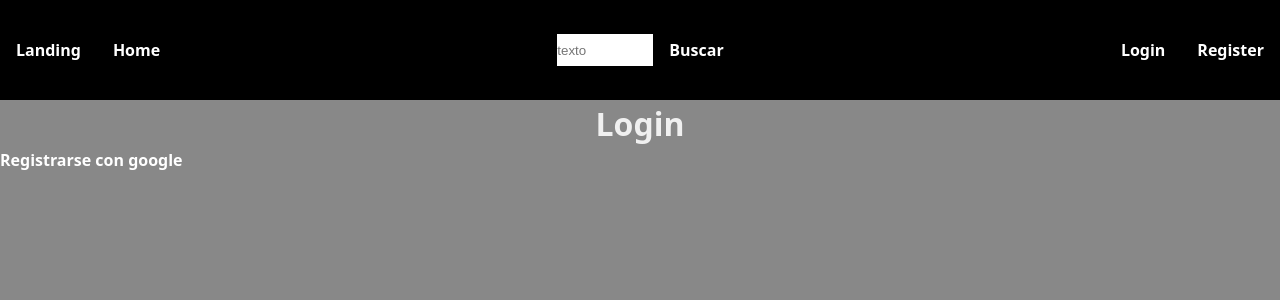
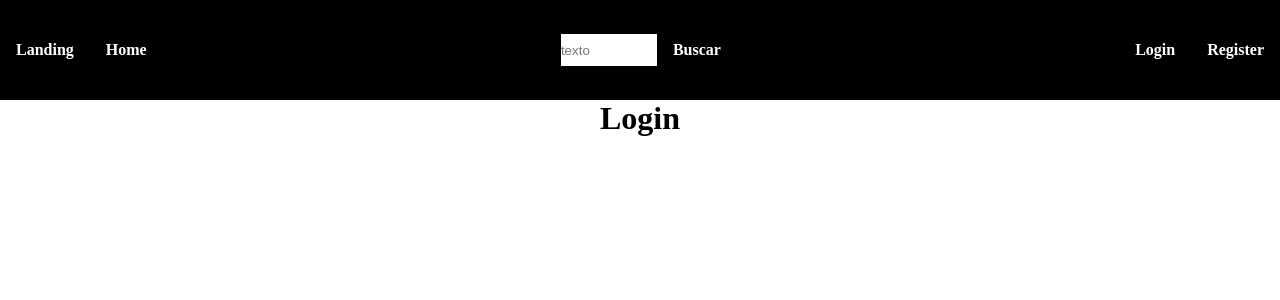
Before and after one commit to TRYNING/tryning-frontend, a React (Vite) app in the folder frontend/: page /login in a window 1280 px wide. Shown: the top 300 px of the page. Built offline with nearby package versions, Linux system fonts and the light colour scheme; no server answers.

Commit message:
carpeta styles agregada

```diff
--- a/frontend/src/components/Header/Header.scss
+++ b/frontend/src/components/Header/Header.scss
@@ -1,6 +1,8 @@
+@import "../../styles/variables";
+
 .header-container {
   display: flex;
-  background-color: #000;
+  background-color: $primary-color;
   margin: 0;
   padding: 0;
   height: 100px;
--- a/frontend/src/components/buttons/Buttons.scss
+++ b/frontend/src/components/buttons/Buttons.scss
@@ -22,7 +22,7 @@
     -khtml-user-drag: none;
     -moz-user-drag: none;
     -o-user-drag: none;
-    &:focus{
+    &:focus {
       border-color: #888;
       outline: 0;
       text-decoration: none;
@@ -39,7 +39,7 @@
     transform: scale(1.1);
     transition: 0.1s;
   }
-  &:focus{
+  &:focus {
     border-color: #888;
     outline: 0;
     text-decoration: none;
@@ -47,5 +47,4 @@
     transform: scale(1.1);
     transition: 0.1s;
   }
-
 }
--- a/frontend/src/index.scss
+++ /dev/null
@@ -1,11 +0,0 @@
-:root {
-  font-family: system-ui, -apple-system, BlinkMacSystemFont, "Segoe UI", Roboto,
-    Oxygen, Ubuntu, Cantarell, "Open Sans", "Helvetica Neue", sans-serif;
-  line-height: 1.5;
-  color: rgba(255, 255, 255, 0.87);
-  background-color: #888;
-}
-* {
-  margin: 0;
-  padding: 0;
-}
--- /dev/null
+++ b/frontend/src/styles/_variables.scss
@@ -0,0 +1 @@
+$primary-color: #000;
--- /dev/null
+++ b/frontend/src/styles/main.scss
@@ -0,0 +1,13 @@
+@import "variables";
+
+// normalize
+@import "./normalize.scss";
+
+* {
+  margin: 0;
+  padding: 0;
+}
+
+body {
+  min-height: 100vh;
+}
--- /dev/null
+++ b/frontend/src/styles/normalize.scss
@@ -0,0 +1,12 @@
+button {
+  padding: 0;
+  background: transparent;
+  border: none;
+}
+button:focus {
+  outline: none;
+}
+a {
+  color: inherit;
+  text-decoration: none;
+}
```
Also changed, not shown: frontend/src/main.jsx (+7 -7 lines).
